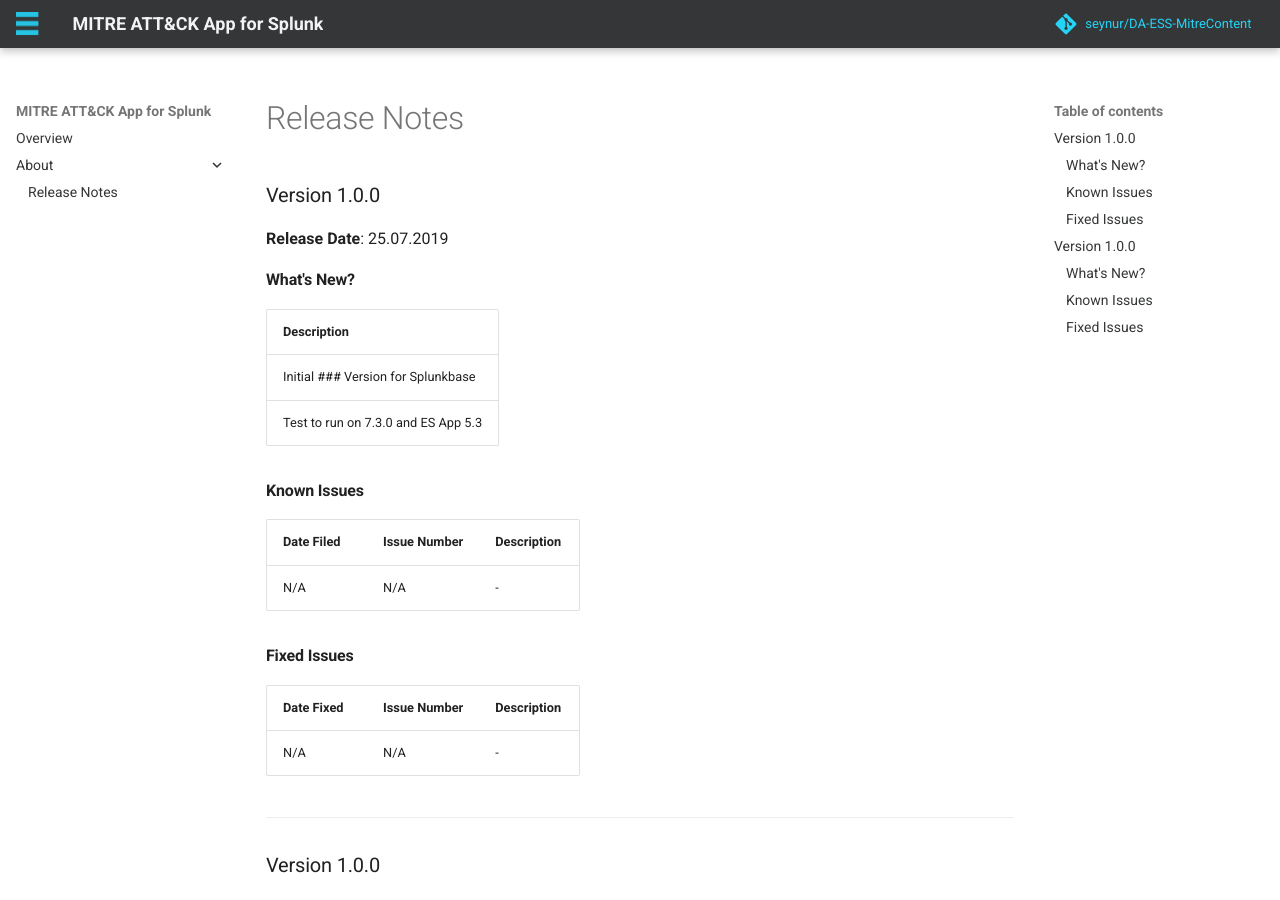
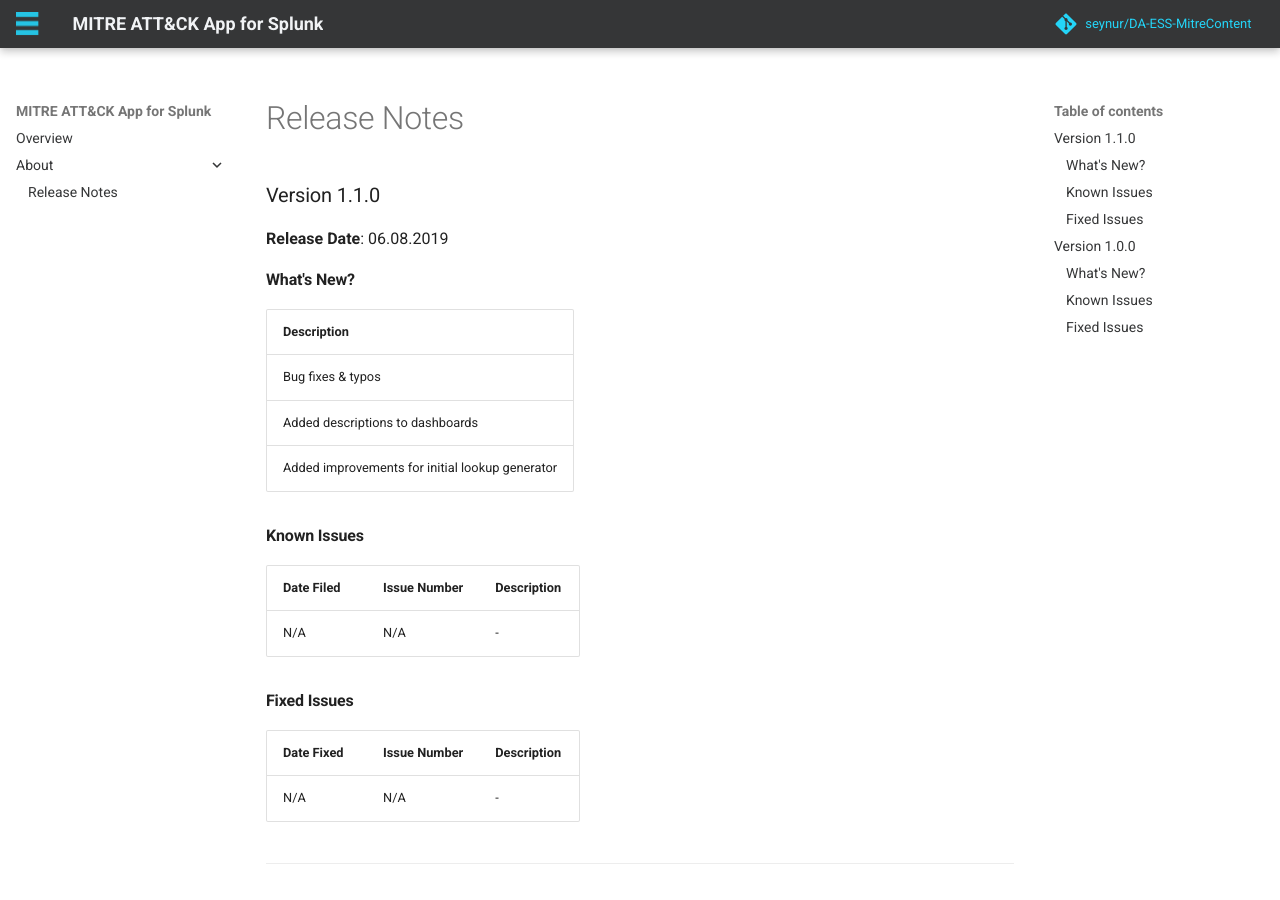
Before and after one commit to Oykucann/mitre-app-for-splunk-docs, an MkDocs documentation site: the page built from docs/release_notes.md, in a window 1280 px wide and 900 px high. Built offline with MkDocs 1.6.1 and Material for MkDocs 9.7.7, drawn with Linux system fonts in a browser that asks for light colours; comment, search, counter and statistics services are not loaded; the version menu is left out.

Commit message:
Update release_notes.md

```diff
--- a/docs/release_notes.md
+++ b/docs/release_notes.md
@@ -4,15 +4,16 @@
 latest_version: 1.0.0
 ---
 
-### Version 1.0.0
-**Release Date**: 25.07.2019
+### Version 1.1.0
+**Release Date**: 06.08.2019
 
 #### What's New?
 
 | Description |
 | ------------------------
-| Initial ### Version for Splunkbase
-| Test to run on 7.3.0 and ES App 5.3
+| Bug fixes & typos
+| Added descriptions to dashboards
+| Added improvements for initial lookup generator
 
 #### Known Issues
 
```
